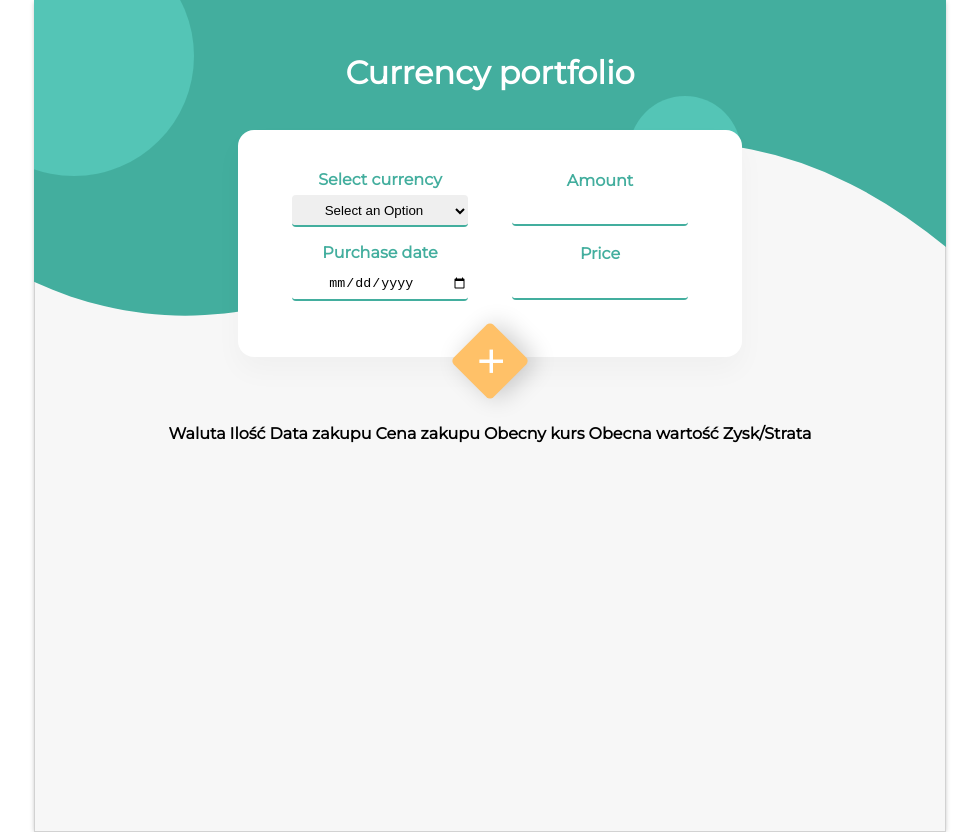
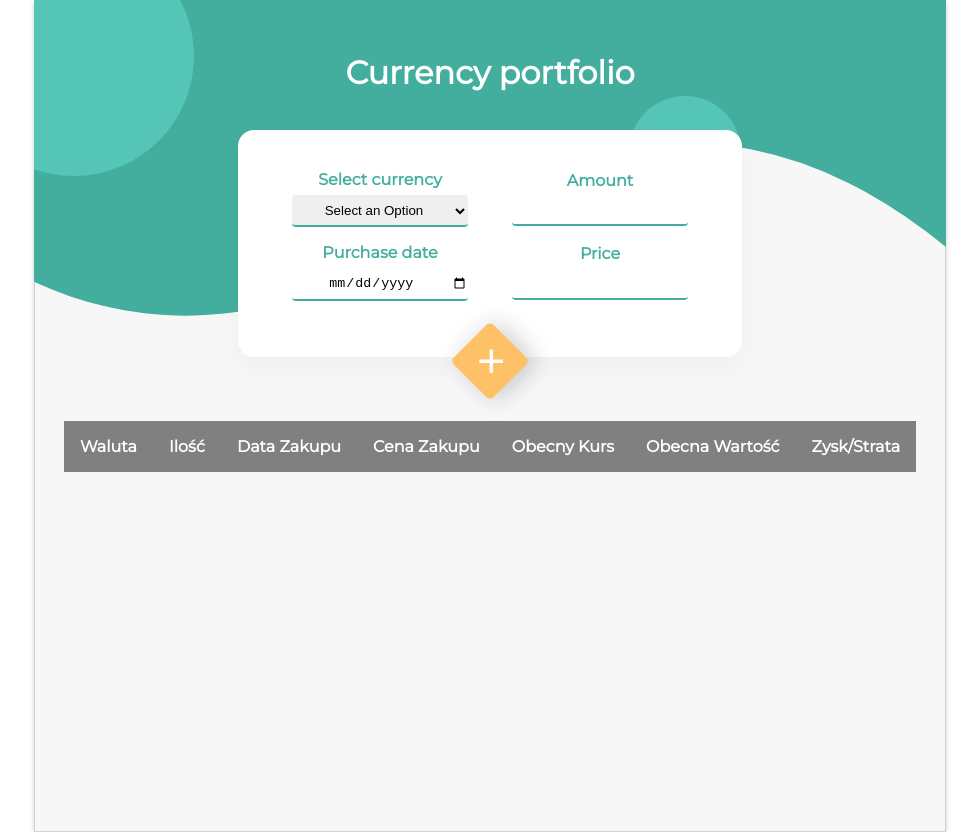
Before and after one commit to AgnieszkaSzostak/Currency-Portfolio-App, a React (Create React App) app: page / in a window 1280 px wide. Shown: the whole page, without its empty margins (150-1129 px from the left). Built offline with nearby package versions, Linux system fonts and the light colour scheme.

Commit message:
Add styles for Wallet & change apiKey

```diff
--- a/src/App.css
+++ b/src/App.css
@@ -14,6 +14,7 @@
   box-shadow: 0 1px 5px -1px rgba(0, 0, 0, 0.3), inset 0 0 0 1px rgba(0, 0, 0, 0.15);
   position: relative;
 }
+
 .App-title{
   z-index: 1;
   color: white;
--- a/src/components/Form/Form.styled.js
+++ b/src/components/Form/Form.styled.js
@@ -26,7 +26,7 @@ const StyledForm = styled.form`
     .form__select:focus{
         border: none;
         outline: none;
-        border-bottom: 2px solid #FFC168;;
+        border-bottom: 2px solid #FFC168;
     }
     .form__label {
         color: #43AE9E;
--- a/src/components/Wallet/Wallet.js
+++ b/src/components/Wallet/Wallet.js
@@ -23,8 +23,8 @@ const Wallet = () => {
     },[lsState])
 
     return(
-        <StyledWallet>
-            <thead>
+        <StyledWallet className="wallet__table table">
+            <thead className="table__header">
                 <tr>
                     <th>Waluta</th>
                     <th>Ilość</th>
@@ -35,7 +35,7 @@ const Wallet = () => {
                     <th>Zysk/Strata</th>
                 </tr>
             </thead>
-            <tbody>
+            <tbody className="table__main">
                 {exchangesState.length > 0
                     ? exchangesState.map(element => <tr key={uuidv4()}>
                         <td>{element.currency}</td>
--- a/src/components/Wallet/Wallet.styled.js
+++ b/src/components/Wallet/Wallet.styled.js
@@ -1,11 +1,36 @@
 import styled from "styled-components";
 
 const StyledWallet = styled.table`
+    /* border-top: 1px solid #43AE9E;
+    border-left: 1px solid #43AE9E;
+    border-right: 1px solid #43AE9E;
+    /* background-color: rgba(67, 174, 158, 0.5); */
+    /* border-radius: 0.3em; */
+    border-collapse: collapse;
+    padding: 1rem;
+    text-align: left;
+    th, td {
+    border-collapse: collapse;
+    padding: 1rem;
+    text-align: left;
+}
+thead th {
+    color: white;
+    position: sticky;
+    top: 0;
+    left: 0;
+    background-color: grey;
+    cursor: pointer;
+    text-transform: capitalize;
+}
+tbody tr:nth-child(even) {
+    background-color: rgba(255, 193, 104, 0.5)
+}
 
-    /* thead, tbody{
-        display: flex;
-    } */
-
+tbody tr {
+    --delay: .1s;
+    transition: .5s ease-in-out var(--delay), background-color 0s;
+}
 `
 
 export default StyledWallet
--- a/src/modules/exchange/exchange.api.js
+++ b/src/modules/exchange/exchange.api.js
@@ -16,7 +16,7 @@ class ExchangeAPI {
     options = {
         method: 'GET',
         headers: {
-            apiKey: '4EEF4QplH9VLZ1YLWw52jOX0sBP81198',
+            apiKey: '9b4Ynqj34F71SA8OwB4i3luTqyRTUlE6',
         }
     }
     defaultCurrency = 'PLN'
```
